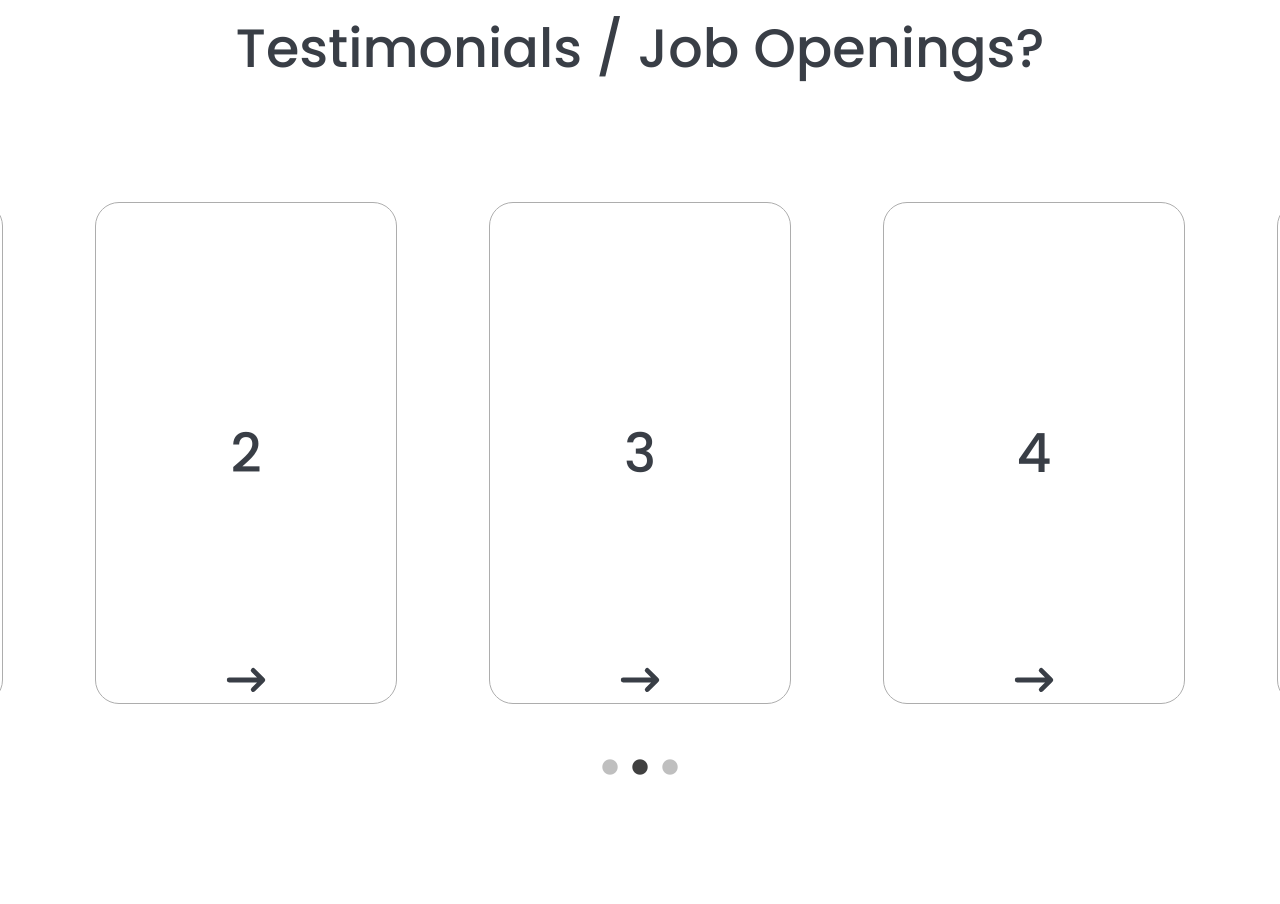
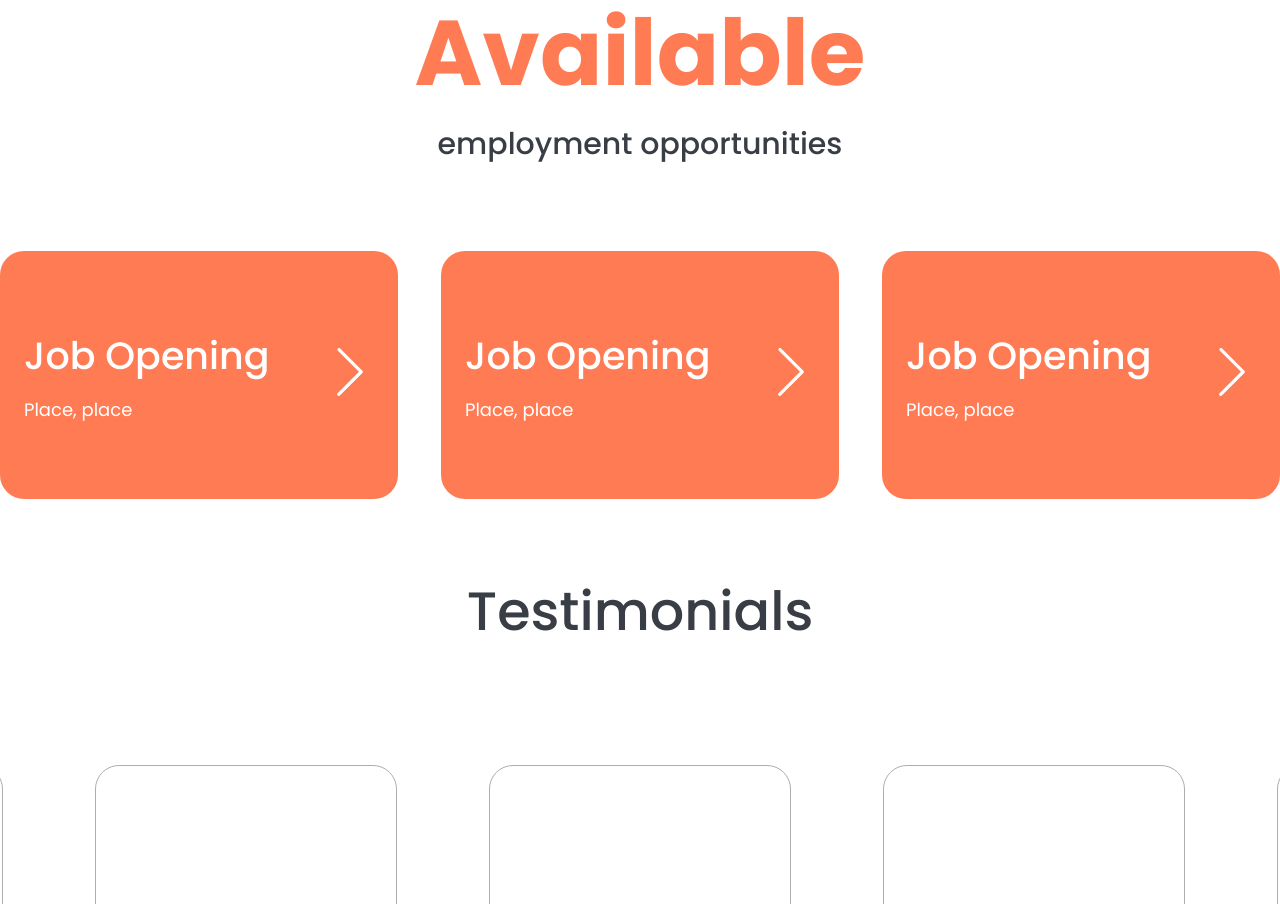
Before and after one commit to VanGits/job-app, a React (Create React App) app: page / in a window 1280 px wide. Shown: the part 2300-3204 px from the top of the page. Built offline with nearby package versions, Linux system fonts and the light colour scheme.

Commit message:
added employment opportunities

```diff
--- a/src/App.js
+++ b/src/App.js
@@ -14,6 +14,7 @@ import {
   Routes,
 } from "react-router-dom";
 import Login from "./components/Login";
+import Openings from "./components/Openings";
 
 const App = () => {
   return (
@@ -28,6 +29,7 @@ const App = () => {
                 <Nav />
                 <Main />
                 <Info />
+                <Openings/>
                 <Testimonials />
                 <Footer />
               </>
--- /dev/null
+++ b/src/components/Openings.jsx
@@ -0,0 +1,55 @@
+import React, { useEffect } from "react";
+import "../styles/Openings.css";
+import waves from "../assets/wavesOpacityFinal.svg";
+import AOS from "aos";
+import "aos/dist/aos.css";
+import { SlArrowRight } from "react-icons/sl";
+
+const Openings = () => {
+  useEffect(() => {
+    AOS.init({ duration: 1000 });
+  }, []);
+  return (
+    <div className="Openings">
+      <div className="wave-wrapper">
+        <img src={waves} alt="" />
+      </div>
+      <div className="openings-content" data-aos="fade-up">
+        <h1> Available </h1>
+        <h2>employment opportunities</h2>
+        <div className="job-openings">
+          <div className="job-opening-wrapper">
+            <div className="job-opening">
+              <h3>Job Opening</h3>
+              <p>Place, place</p>
+            </div>
+            <div className="job-opening-arrow">
+              <SlArrowRight className="right-arrow" />
+            </div>
+          </div>
+
+          <div className="job-opening-wrapper">
+            <div className="job-opening">
+              <h3>Job Opening</h3>
+              <p>Place, place</p>
+            </div>
+            <div className="job-opening-arrow">
+              <SlArrowRight className="right-arrow" />
+            </div>
+          </div>
+          <div className="job-opening-wrapper">
+            <div className="job-opening">
+              <h3>Job Opening</h3>
+              <p>Place, place</p>
+            </div>
+            <div className="job-opening-arrow">
+              <SlArrowRight className="right-arrow" />
+            </div>
+          </div>
+        </div>
+      </div>
+    </div>
+  );
+};
+
+export default Openings;
--- a/src/components/Testimonials.jsx
+++ b/src/components/Testimonials.jsx
@@ -1,11 +1,9 @@
 import React, { useEffect } from "react";
 import "../styles/Testimonials.css";
-import waves from "../assets/wavesOpacityFinal.svg";
-
 import Slider from "react-slick";
 import AOS from "aos";
 import "aos/dist/aos.css";
-import { HiArrowNarrowRight } from "react-icons/hi";
+
 
 const Testimonials = () => {
   useEffect(() => {
@@ -25,33 +23,31 @@ const Testimonials = () => {
 
   return (
     <div className="Testimonials">
-      <div className="wave-wrapper">
-        <img src={waves} alt="" />
-      </div>
+
 
       <div className="testimonials-content" data-aos="fade-up">
-        <h1>Testimonials / Job Openings?</h1>
+        <h1>Testimonials</h1>
 
         <Slider {...settings} className="testimonial-slider">
           <div className="testimonial">
             <h1>1</h1>
-            <HiArrowNarrowRight className="right-arrow" />
+
           </div>
           <div className="testimonial">
             <h1>2 </h1>
-            <HiArrowNarrowRight className="right-arrow" />
+
           </div>
           <div className="testimonial">
             <h1>3 </h1>
-            <HiArrowNarrowRight className="right-arrow" />
+
           </div>
           <div className="testimonial">
             <h1>4 </h1>
-            <HiArrowNarrowRight className="right-arrow" />
+
           </div>
           <div className="testimonial">
             <h1>5 </h1>
-            <HiArrowNarrowRight className="right-arrow" />
+
           </div>
         </Slider>
       </div>
--- /dev/null
+++ b/src/styles/Openings.css
@@ -0,0 +1,92 @@
+.Openings{
+    display: flex;
+    align-items: center;
+    justify-content: center;
+    flex-direction: column;
+    color: #393E46;
+}
+
+.openings-content{
+    display: flex;
+    align-items: center;
+    justify-content: center;
+    max-width: 1500px;
+    width: 100%;
+    flex-direction: column;
+    margin-top: 48px;
+}
+
+.openings-content h1{
+    font-size: 92px;
+    color: #ff7b54;
+}
+.openings-content h2{
+    font-weight: 500;
+    font-size: 30px;
+}
+
+.job-opening-wrapper h3{
+    font-size: 38px;
+    font-weight: 500;
+    color: white;
+}
+.job-opening-wrapper p{
+    color: white;
+    font-size: 18px;
+    margin-top: 12px;
+
+}
+
+.job-openings{
+    margin-top: 84px;
+    display: flex;
+    align-items: center;
+    justify-content: space-between;
+
+    width: 100%;
+}
+
+.job-opening-wrapper{
+    display: flex;
+    align-items: center;
+    justify-content: space-between;
+
+    background-color: #ff7b54;
+    max-width: 350px;
+    width: 100%;
+    height: 200px;
+    padding: 24px;
+    border-radius: 24px;
+}
+
+
+
+.right-arrow{
+    font-size: 48px;
+    font-weight: 600;
+    color: #393E46;
+
+
+    bottom: 0;
+    cursor: pointer;
+    display: inline-block;
+    color: white;
+
+}
+
+.right-arrow:hover{
+
+    animation: arrow 0.5s ease-in-out infinite;
+}
+
+@keyframes arrow {
+    0%{
+        transform: translateX(0);
+    }
+    50%{
+        transform: translateX(5px);
+    }
+    100%{
+        transform: translateX(0);
+    }
+}
--- a/src/styles/Testimonials.css
+++ b/src/styles/Testimonials.css
@@ -118,31 +118,3 @@
     justify-content: center;
     margin: 0 auto;
 }
-
-.right-arrow{
-    font-size: 48px;
-    font-weight: 800;
-    color: #393E46;
-    position: absolute;
-    bottom: 0;
-    cursor: pointer;
-    display: inline-block;
-
-}
-
-.right-arrow:hover{
-
-    animation: arrow 0.5s ease-in-out infinite;
-}
-
-@keyframes arrow {
-    0%{
-        transform: translateX(0);
-    }
-    50%{
-        transform: translateX(5px);
-    }
-    100%{
-        transform: translateX(0);
-    }
-}
```
